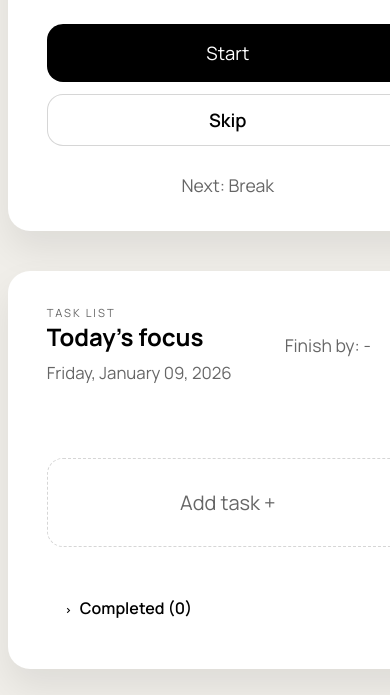
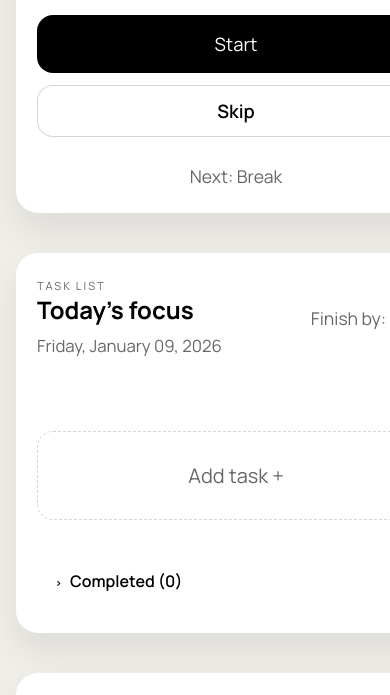
Before and after one commit to revbrain/focusflow, a plain HTML site: page index.html in a window 390 px wide. Shown: the part 483-1178 px from the top of the page. Drawn offline with Linux system fonts and the light colour scheme.

Commit message:
Update styles.css

```diff
--- a/styles.css
+++ b/styles.css
@@ -51,8 +51,9 @@ p {
 }
 
 .container {
-  width: min(1240px, 96vw);
+  width: min(1240px, 100%);
   margin: 0 auto;
+  padding: 0 16px;
 }
 
 
@@ -939,6 +940,10 @@ p {
 }
 
 @media (max-width: 600px) {
+  .card {
+    padding: 24px 20px;
+  }
+
   .timer-ring {
     width: 210px;
     height: 210px;
```
